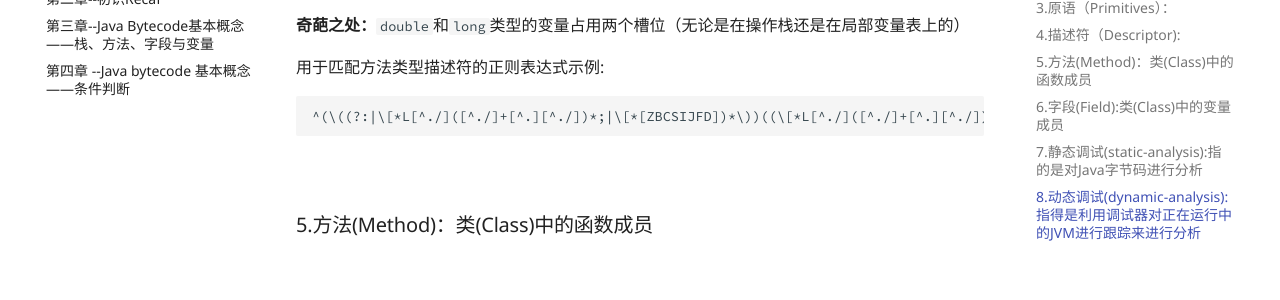
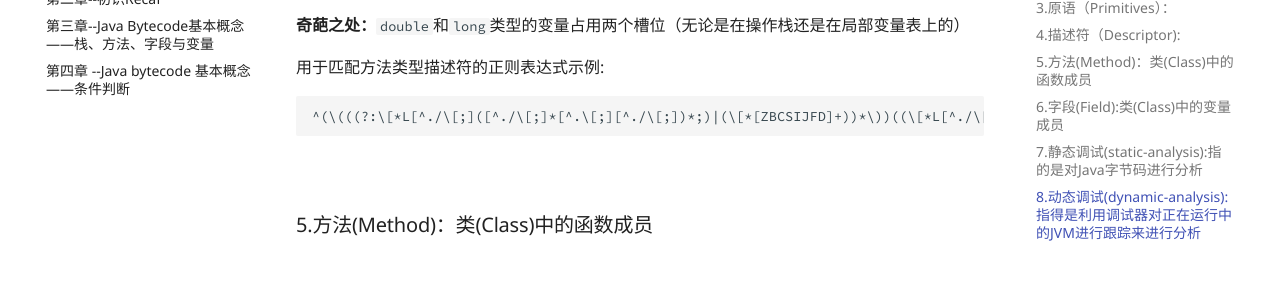
Before and after one commit to CakeSlayers/JavaReversingWiki, an MkDocs documentation site: the page built from docs/basic/00-before-we-start/before-we-start.md, in a window 1280 px wide and 900 px high, scrolled down 1745 px. Shown: the part 230-530 px from the top of the window. Built offline with MkDocs 1.6.1 and Material for MkDocs 9.7.7, drawn with Linux system fonts in a browser that asks for light colours.

Commit message:
update regex

````diff
--- a/docs/basic/00-before-we-start/before-we-start.md
+++ b/docs/basic/00-before-we-start/before-we-start.md
@@ -69,7 +69,7 @@ java.net.URL b = new java.net.URL("www.baidu.com")//和上面作用相同，但
 
 用于匹配方法类型描述符的正则表达式示例:
 ```regexp
-^(\((?:|\[*L[^./]([^./]+[^.][^./])*;|\[*[ZBCSIJFD])*\))((\[*L[^./]([^./]+[^.][^./])*;)|V|(\[*[ZBCSIJFD]))$
+^(\(((?:\[*L[^./\[;]([^./\[;]*[^.\[;][^./\[;])*;)|(\[*[ZBCSIJFD]+))*\))((\[*L[^./\[;]([^./\[;]*[^.\[;][^./\[;])*;)|V|(\[*[ZBCSIJFD]))$
 ```
 
 <br/>
````
